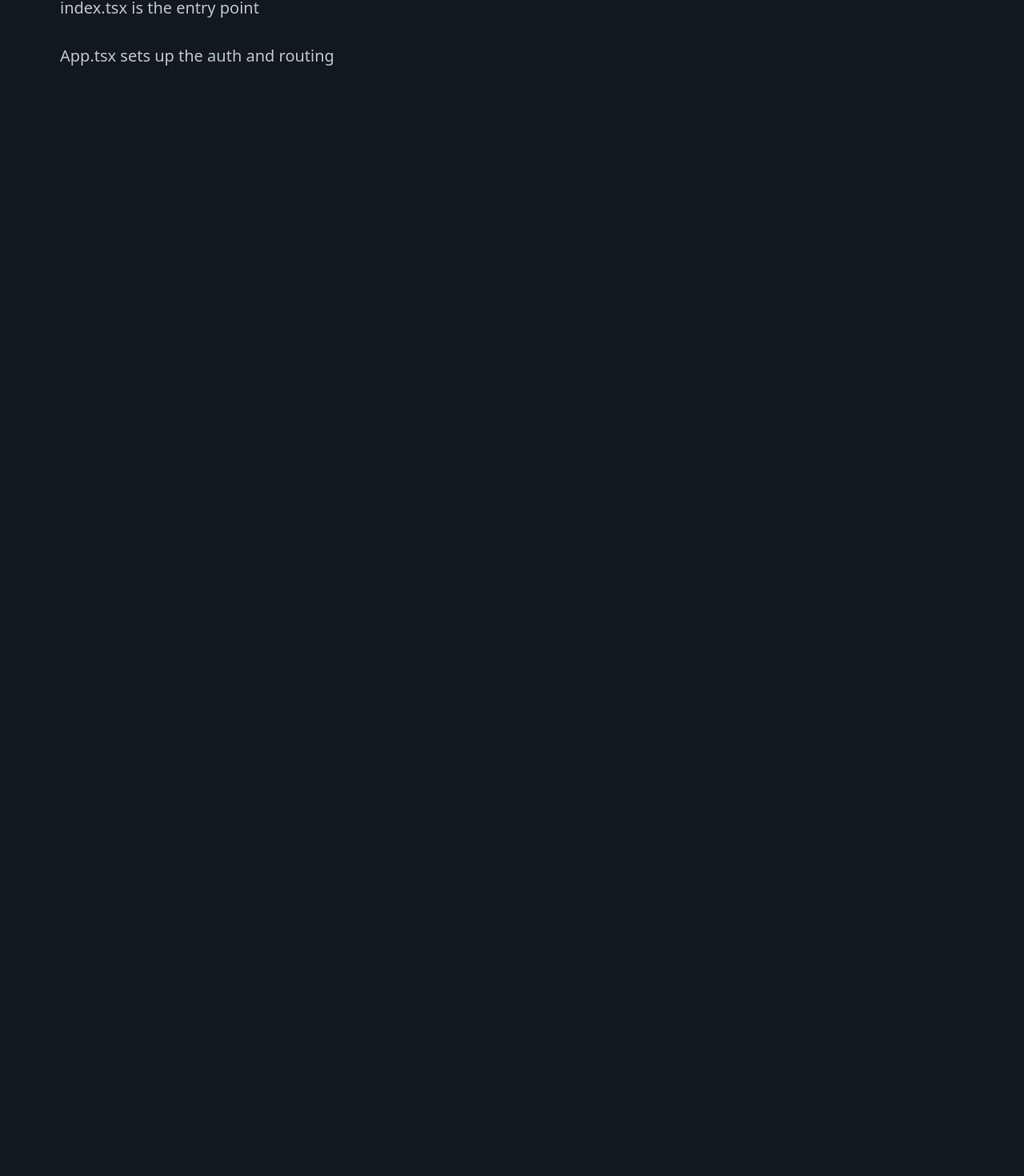
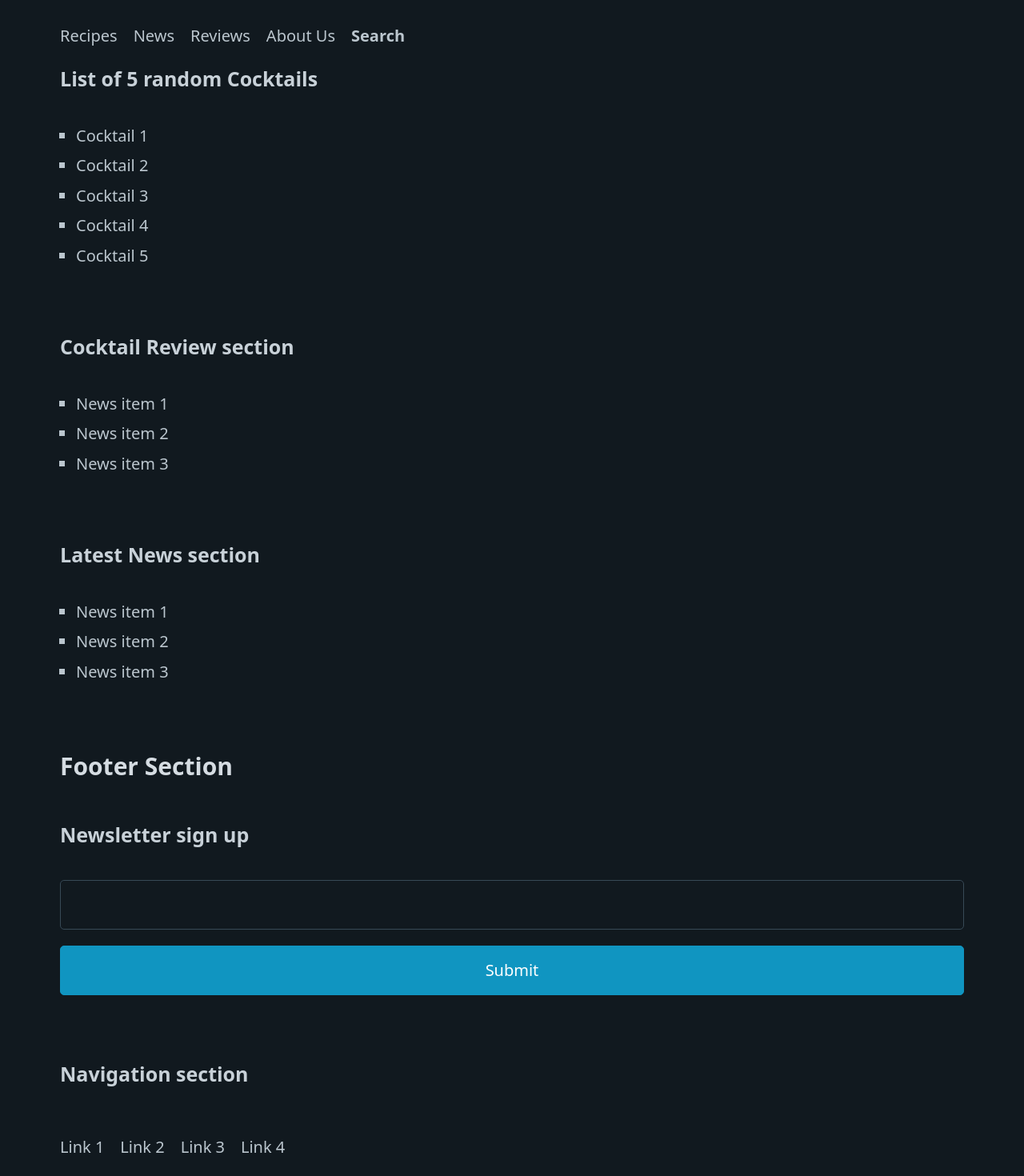
Before and after one commit to JarronF/cocktailz, a React (Vite) app: page / in a window 1280 px wide. Shown: the part 110-1580 px from the top of the page at 80% size. Before the commit the page ends 800 px from the top, so only its background shows below. Built offline with nearby package versions, Linux system fonts and the light colour scheme.

Commit message:
rough html layout of front page

```diff
--- a/index.html
+++ b/index.html
@@ -6,7 +6,7 @@
         <meta name="viewport" content="width=device-width, initial-scale=1.0" />
         <title>Vite + React + TS</title>
     </head>
-    <body>
+    <body class="container">
         <div id="root"></div>
         <script type="module" src="/src/main.tsx"></script>
     </body>
--- a/src/App.tsx
+++ b/src/App.tsx
@@ -1,12 +1,72 @@
 import "@picocss/pico";
 
 const App = () => {
+    // index.tsx is the entry point
+    // App.tsx sets up the auth and routing
     return (
-        <div className="container">
-            <h2>Exciting New Cocktail application!</h2>
-            <p>index.tsx is the entry point</p>
-            <p>App.tsx sets up the auth and routing</p>
-        </div>
+        <>
+            <header>
+                <h1>CocktailZ</h1>
+                <nav>
+                    <ul>
+                        <li>Recipes</li>
+                        <li>News</li>
+                        <li>Reviews</li>
+                        <li>About Us</li>
+                        <li>
+                            <strong>Search</strong>
+                        </li>
+                    </ul>
+                </nav>
+            </header>
+            <main>
+                <section>
+                    <h4>List of 5 random Cocktails</h4>
+                    <ul>
+                        <li>Cocktail 1</li>
+                        <li>Cocktail 2</li>
+                        <li>Cocktail 3</li>
+                        <li>Cocktail 4</li>
+                        <li>Cocktail 5</li>
+                    </ul>
+                </section>
+                <section>
+                    <h4>Cocktail Review section</h4>
+                    <ul>
+                        <li>News item 1</li>
+                        <li>News item 2</li>
+                        <li>News item 3</li>
+                    </ul>
+                </section>
+                <section>
+                    <h4>Latest News section</h4>
+                    <ul>
+                        <li>News item 1</li>
+                        <li>News item 2</li>
+                        <li>News item 3</li>
+                    </ul>
+                </section>
+            </main>
+            <footer>
+                <h3>Footer Section</h3>
+                <section>
+                    <h4>Newsletter sign up</h4>
+                    <input type="text" />
+                    <button>Submit</button>
+                </section>
+                <section>
+                    <h4>Navigation section</h4>
+                    <nav>
+                        <ul>
+                            <li>Link 1</li>
+                            <li>Link 2</li>
+                            <li>Link 3</li>
+                            <li>Link 4</li>
+                        </ul>
+                    </nav>
+                </section>
+            </footer>
+        </>
     );
 };
 
--- /dev/null
+++ b/src/components/layout/navigation/NavBar.tsx
@@ -0,0 +1,5 @@
+const NavBar = () => {
+    return <h2>NavBar!</h2>;
+};
+
+export default NavBar;
```
Also changed, not shown: src/components/Button.tsx (deleted, +0 -11 lines), src/main.tsx (+9 -9 lines), src/index.css (deleted), src/main.css (added).
